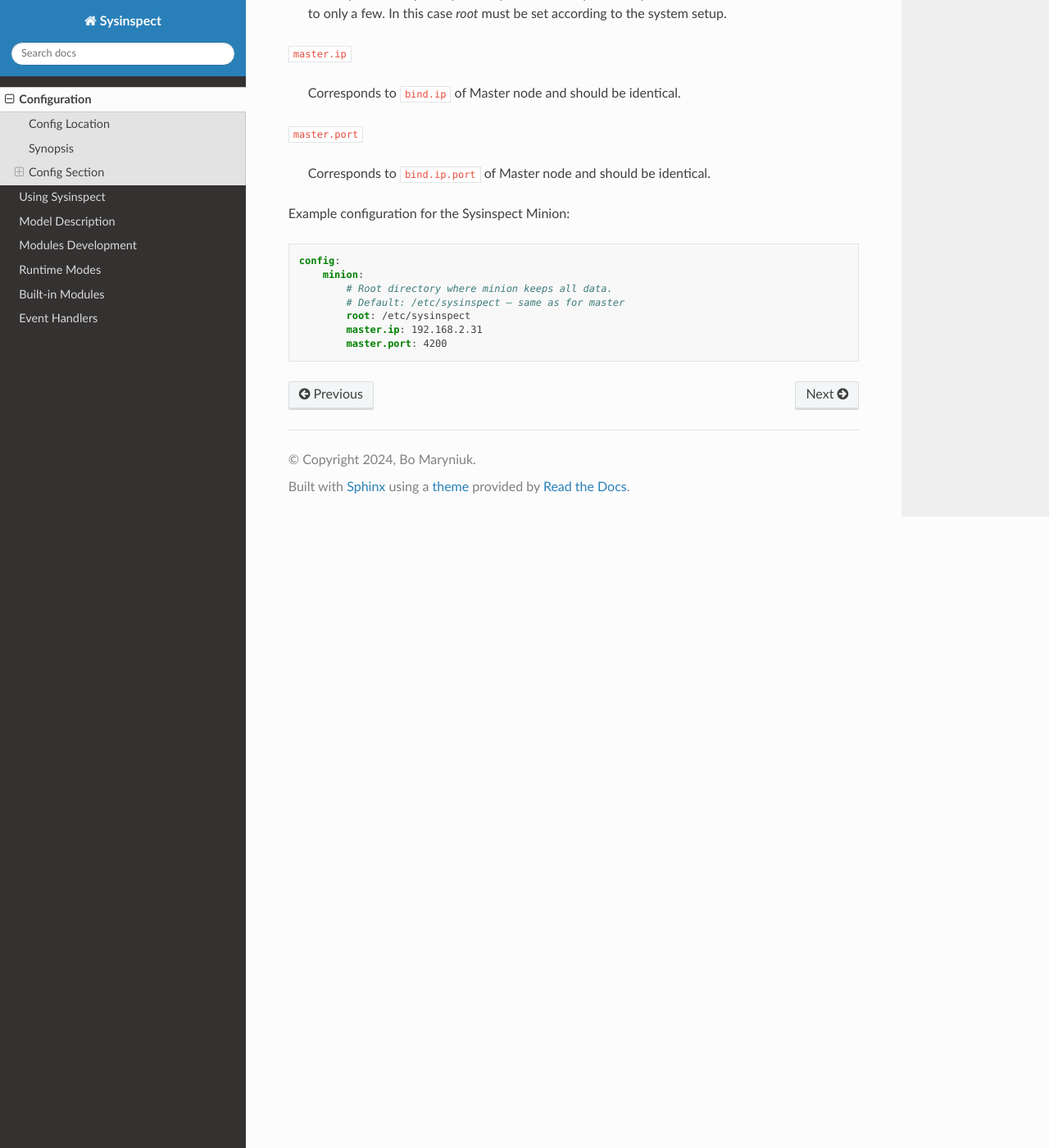
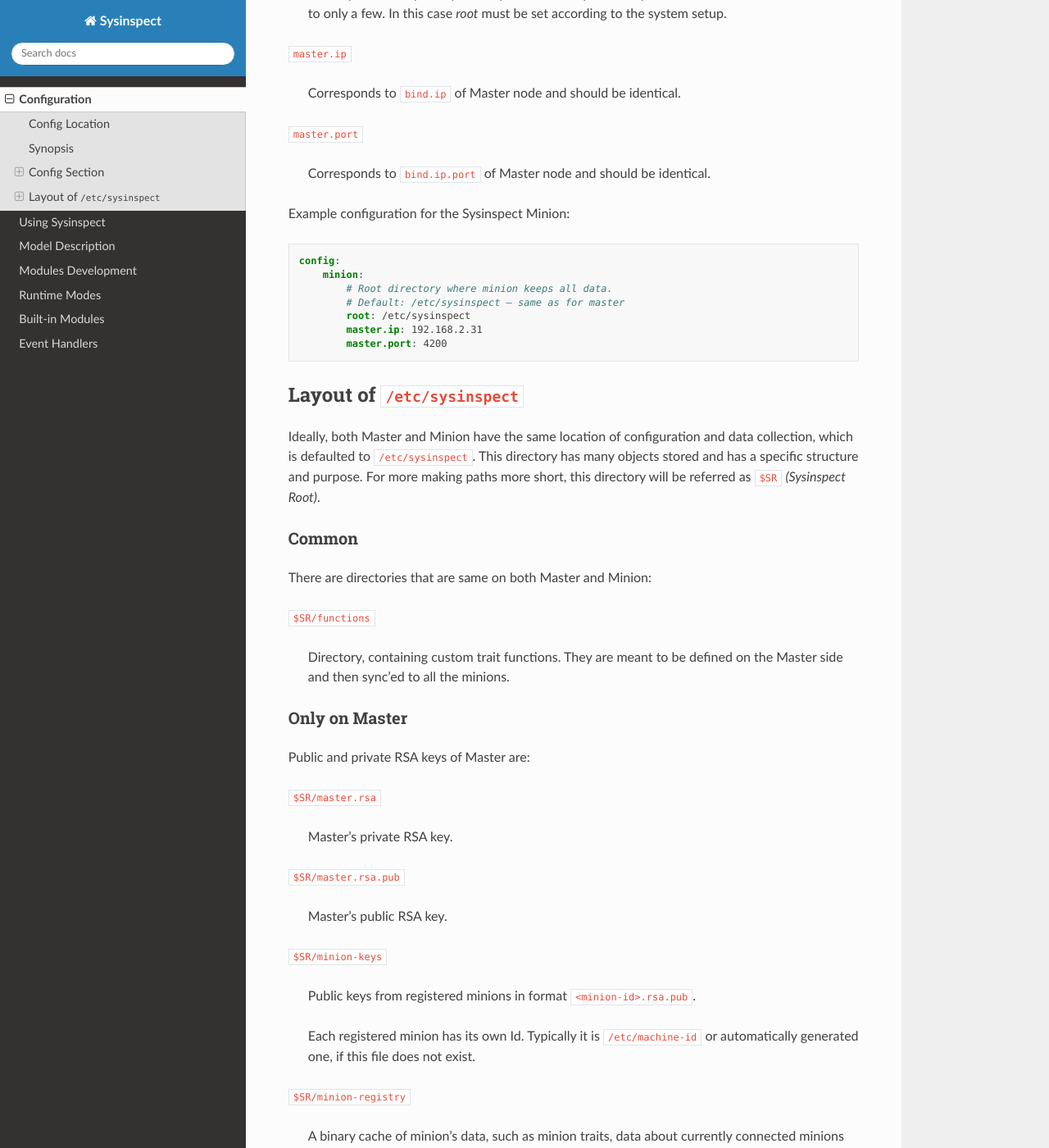
Before and after one commit to tinythings/sysinspect, a Sphinx documentation site: the page built from docs/global_config.rst, in a window 1280 px wide and 1400 px high, scrolled down 3449 px. Shown: the whole window at 82% size. Built offline with Sphinx 7.4.7 and the Read the Docs theme 3.1.0, drawn with Linux system fonts in a browser that asks for light colours; some of the changed text lies outside the part shown.

Commit message:
Add documentation about /etc/sysinspect layout

```diff
--- a/docs/global_config.rst
+++ b/docs/global_config.rst
@@ -188,3 +188,68 @@
             root: /etc/sysinspect
             master.ip: 192.168.2.31
             master.port: 4200
+
+Layout of ``/etc/sysinspect``
+-----------------------------
+
+Ideally, both Master and Minion have the same location of configuration and data collection,
+which is defaulted to ``/etc/sysinspect``. This directory has many objects stored and has
+a specific structure and purpose. For more making paths more short, this directory will be
+referred as ``$SR`` *(Sysinspect Root)*.
+
+Common
+^^^^^^
+
+There are directories that are same on both Master and Minion:
+
+``$SR/functions``
+
+    Directory, containing custom trait functions. They are meant to be defined on the Master side
+    and then sync'ed to all the minions.
+
+Only on Master
+^^^^^^^^^^^^^^
+
+Public and private RSA keys of Master are:
+
+``$SR/master.rsa``
+
+    Master's private RSA key.
+
+``$SR/master.rsa.pub``
+
+    Master's public RSA key.
+
+``$SR/minion-keys``
+
+    Public keys from registered minions in format ``<minion-id>.rsa.pub``.
+
+    Each registered minion has its own Id. Typically it is ``/etc/machine-id`` or automatically
+    generated one, if this file does not exist.
+
+``$SR/minion-registry``
+
+    A binary cache of minion's data, such as minion traits, data about currently connected minions etc.
+    This is fully purge-able directory, i.e. data can be freely deleted. However, Sysinspect Master
+    needs to be restarted and all minions needs to reconnect.
+
+Only on Minion
+^^^^^^^^^^^^^^
+
+Public and private RSA keys of Master are:
+
+``$SR/master.rsa``
+
+    Minion's private RSA key.
+
+``$SR/master.rsa.pub``
+
+    Minion's public RSA key.
+
+``$SR/traits``
+
+    Directory, containing custom static traits of a Minion.
+
+``$SR/models``
+
+    Directory, containing models.
```
